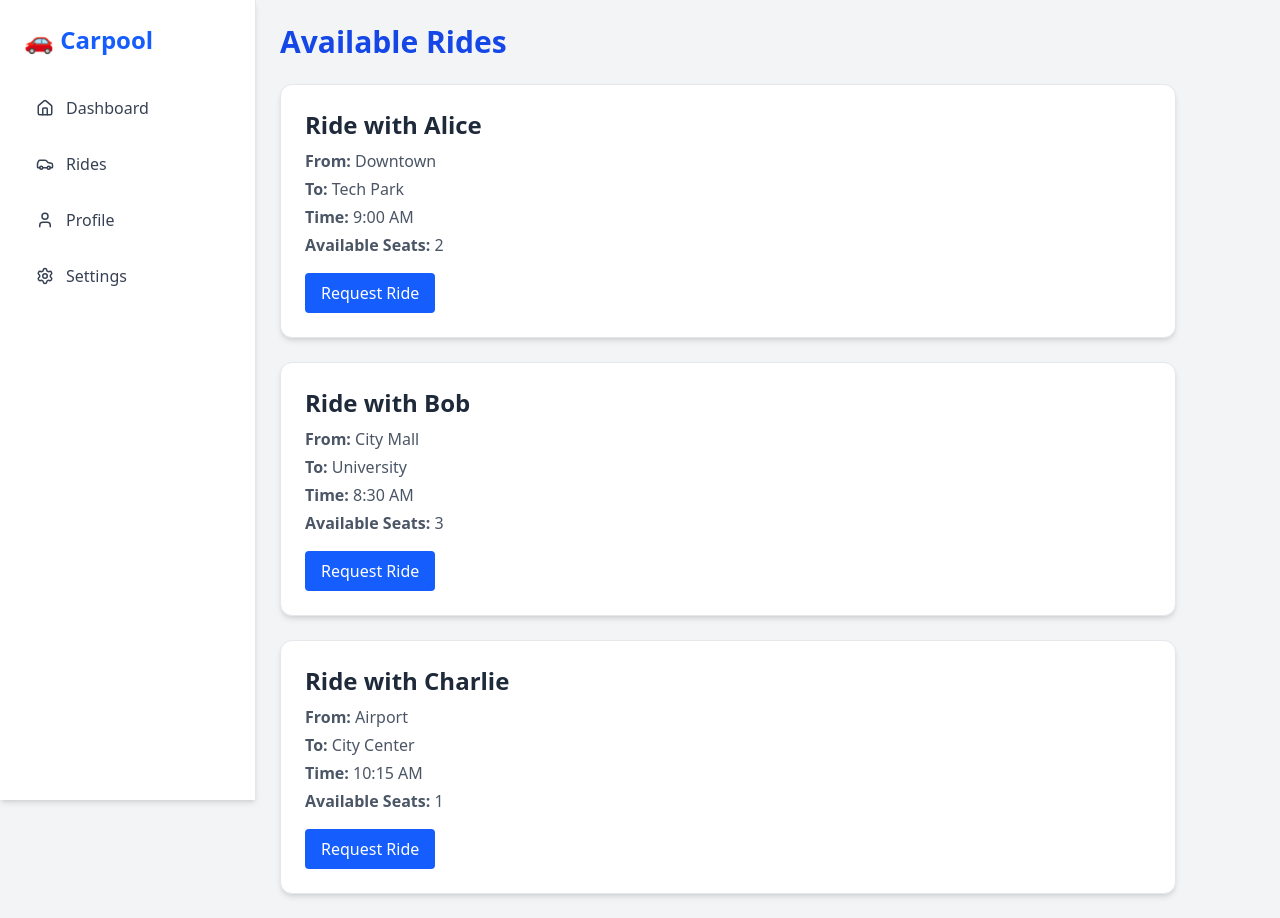
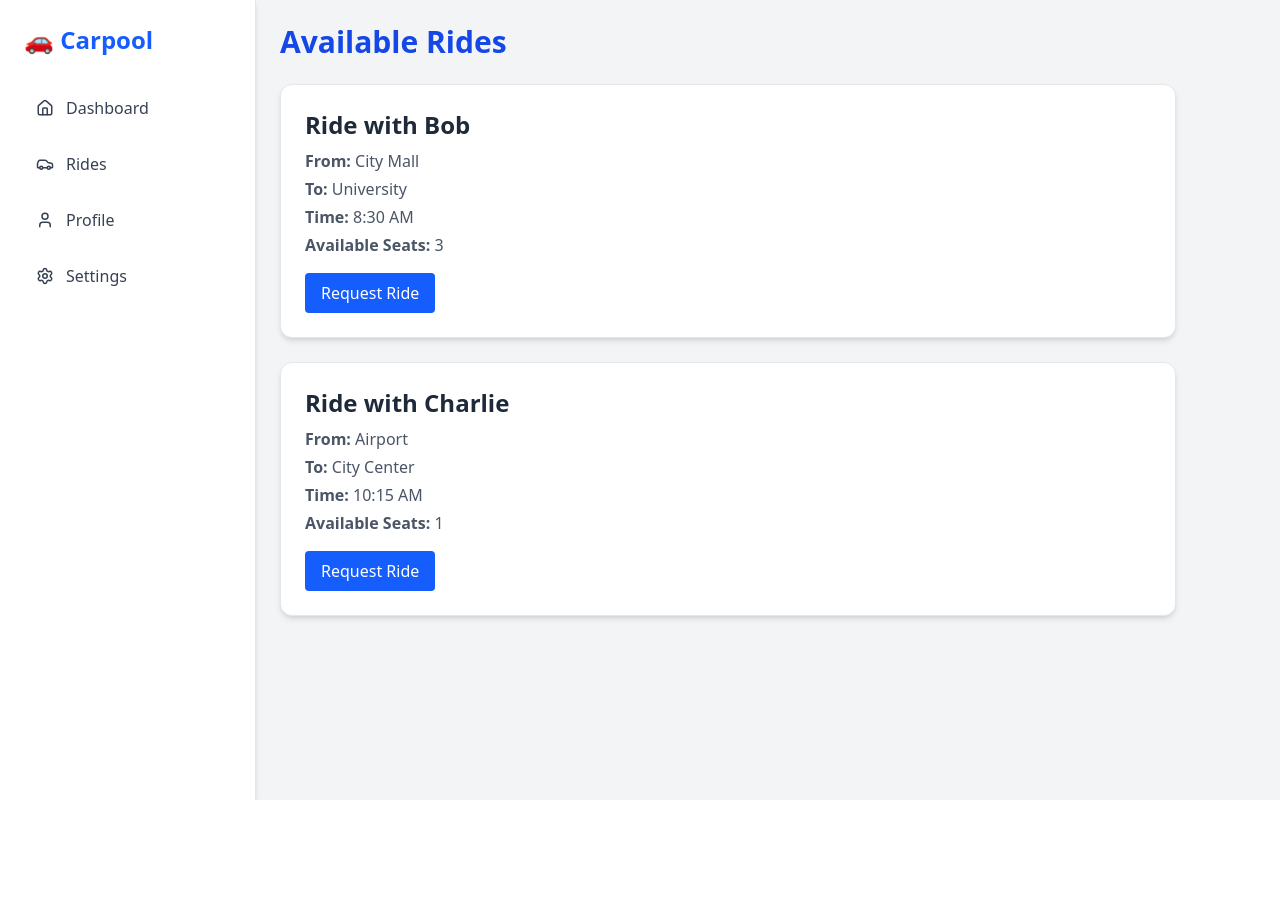
Before and after one commit to 4Saken-op/Test-repo, a React (Vite) app: page / in a window 1280 px wide. After the commit the page ends 800 px from the top, so only its background shows below. Built offline with nearby package versions, Linux system fonts and the light colour scheme.

Commit message:
Modified App.tsx to remove a record

```diff
--- a/src/App.tsx
+++ b/src/App.tsx
@@ -2,14 +2,6 @@ import type { Ride } from "./components/RideCard";
 import RideCard from "./components/RideCard";
 import Sidebar from "./components/Sidebar";
 const rides: Ride[] = [
-  {
-    id: 1,
-    driver: "Alice",
-    from: "Downtown",
-    to: "Tech Park",
-    seats: 2,
-    time: "9:00 AM",
-  },
   {
     id: 2,
     driver: "Bob",
```
